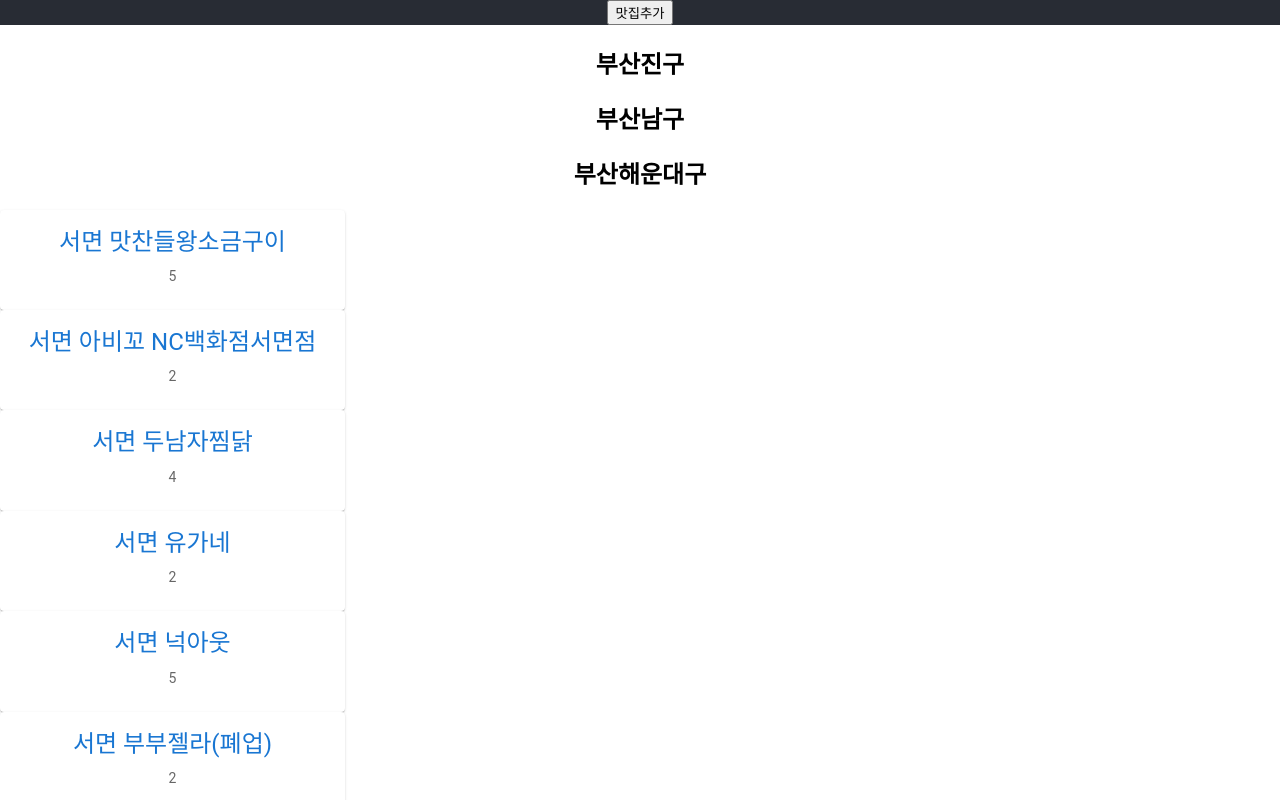
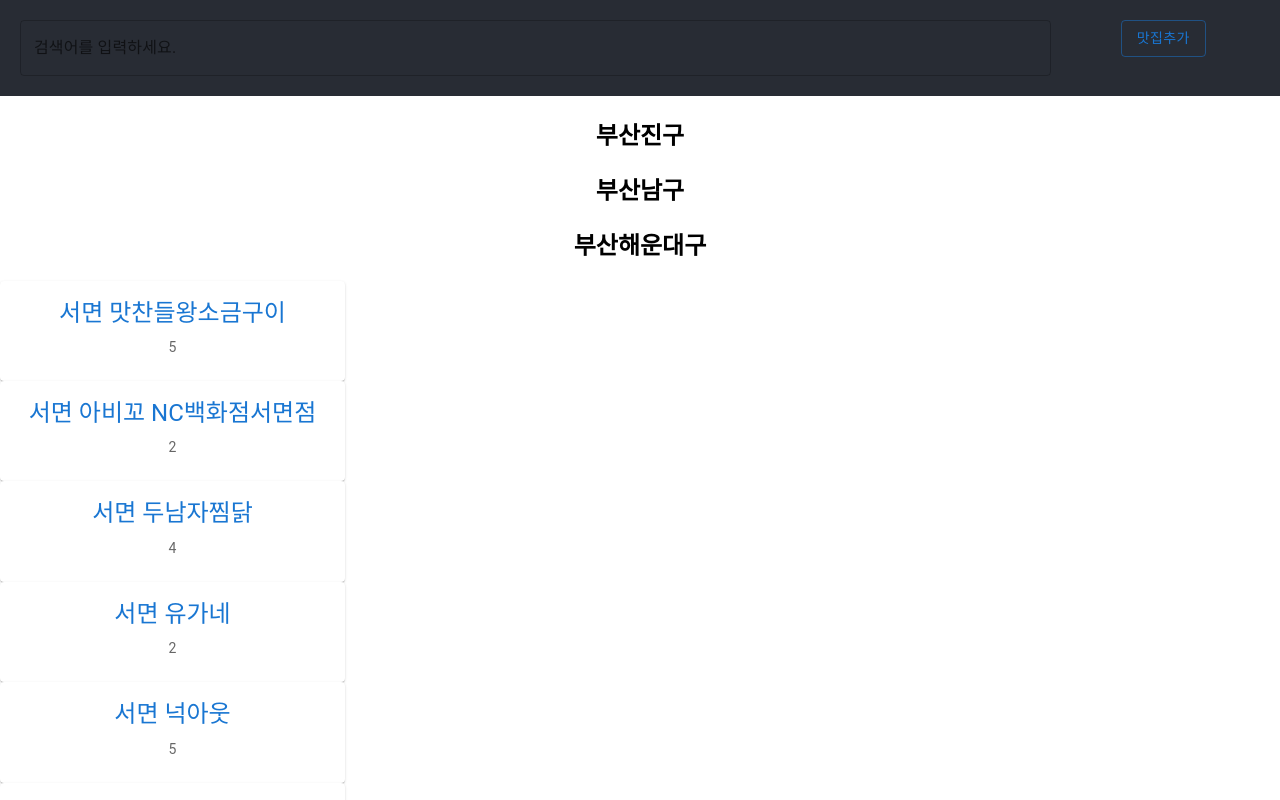
Before and after one commit to sowon-dev/restaurant-rating, a React (Create React App) app: page / in a window 1280 px wide. Shown: the top 800 px of the page. Built offline with nearby package versions, Linux system fonts and the light colour scheme.

Commit message:
add style of Header Componetn

```diff
--- a/src/App.css
+++ b/src/App.css
@@ -11,6 +11,7 @@
   justify-content: center;
   font-size: calc(10px + 2vmin);
   color: white;
+  padding: 20px;
 }
 
 .App-link {
--- a/src/component/Header.js
+++ b/src/component/Header.js
@@ -1,9 +1,18 @@
+import Grid from '@mui/material/Grid';
+import TextField from '@mui/material/TextField';
+import Button from '@mui/material/Button';
+
 export default function Header(){
 	return(
 		<header className="App-header">
-			<button href="#x" className="link">
-				맛집추가
-			</button>
+			 <Grid container spacing={2}>
+				<Grid item xs={10}>
+					<TextField id="outlined-basic" label="검색어를 입력하세요." fullWidth variant="outlined"/>
+				</Grid>
+				<Grid item xs={2}>
+					<Button href="#" variant="outlined" item xs={4} >맛집추가</Button>
+				</Grid>
+			</Grid>
 	    </header>
 	);
 }
--- a/src/db/data.json
+++ b/src/db/data.json
@@ -26,6 +26,16 @@
 		{"areaNm":"수영", "name":"엄용백 돼지국밥", "star":4, "link":"http://naver.me/FLBKR3T4", "menu":"부산식 돼지국밥"},
 		{"areaNm":"센텀", "name":"에맥앤볼리오스 신세계백화점센텀시티점", "star":3, "link":"http://naver.me/535BdYbD", "menu":""},
 		{"areaNm":"센텀", "name":"그집숯불닭갈비 해운대본점", "star":5, "link":"http://naver.me/x50l1iuW", "menu":""},
-		{"areaNm":"해운대", "name":"갈비가맛있다", "star":4, "link":"http://naver.me/F9QpJFiv", "menu":""}
+		{"areaNm":"해운대", "name":"갈비가맛있다", "star":4, "link":"http://naver.me/F9QpJFiv", "menu":""},
+		{"areaNm":"사상", "name":"최뼈다구해장국", "star":5, "link":"http://naver.me/xJNad4DO", "menu":""},
+		{"areaNm":"사상", "name":"커피킹콩 부산본점", "star":5, "link":"http://naver.me/5mYgexqd", "menu":"아메리카노"},
+		{"areaNm":"사상", "name":"합천일류돼지국밥", "star":5, "link":"http://naver.me/FKKxxuzg", "menu":"전 메뉴"},
+		{"areaNm":"연산", "name":"북창동순두부 부산연산점", "star":5, "link":"http://naver.me/G5rJc8rn", "menu":"아메리카노"},
+		{"areaNm":"연산", "name":"찜닭상회", "star":5, "link":"http://naver.me/5jAMralL", "menu":"간장찜닭 치즈추가"},
+		{"areaNm":"연산", "name":"나정순쭈꾸미", "star":5, "link":"http://naver.me/xmrtagHN", "menu":"쭈꾸미 5점/안매움.볶음밥 비추"},
+		{"areaNm":"덕천", "name":"덕천구룡성", "star":1, "link":"http://naver.me/FrKl2Jwm", "menu":"맛없어"},
+		{"areaNm":"덕천", "name":"솔방구리삼겹살", "star":5, "link":"http://naver.me/5dxyuB78", "menu":"삽겹살목살세트 고기를 구워주고 맛있음. 된찌도맛남"},
+		{"areaNm":"덕천", "name":"골목", "star":2, "link":"http://naver.me/5rsMPoTa", "menu":"오리불고기/인테리어는 예쁘나 맛은 글쎄. 술집이라 시끄러움"},
+		{"areaNm":"모라", "name":"황태고을", "star":5, "link":"http://naver.me/IIq4swjt", "menu":"황태구이"}
 	]
 }
```
